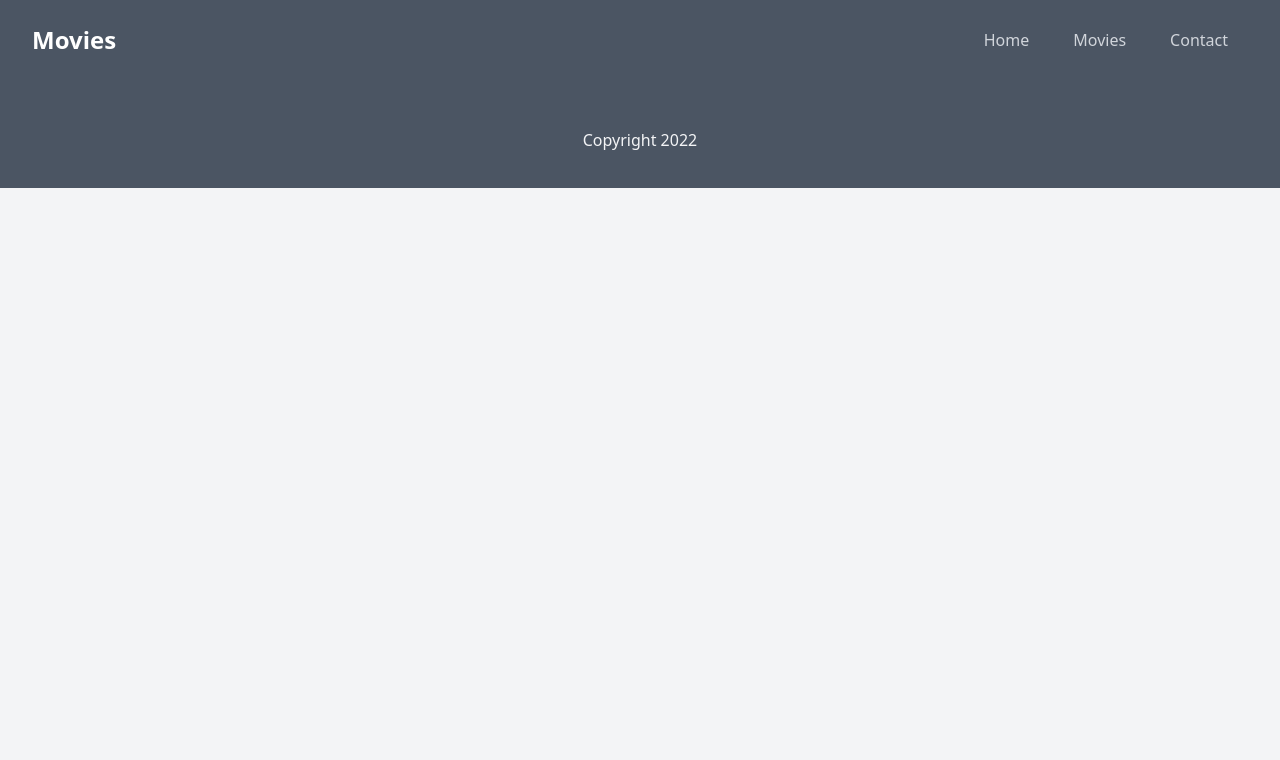
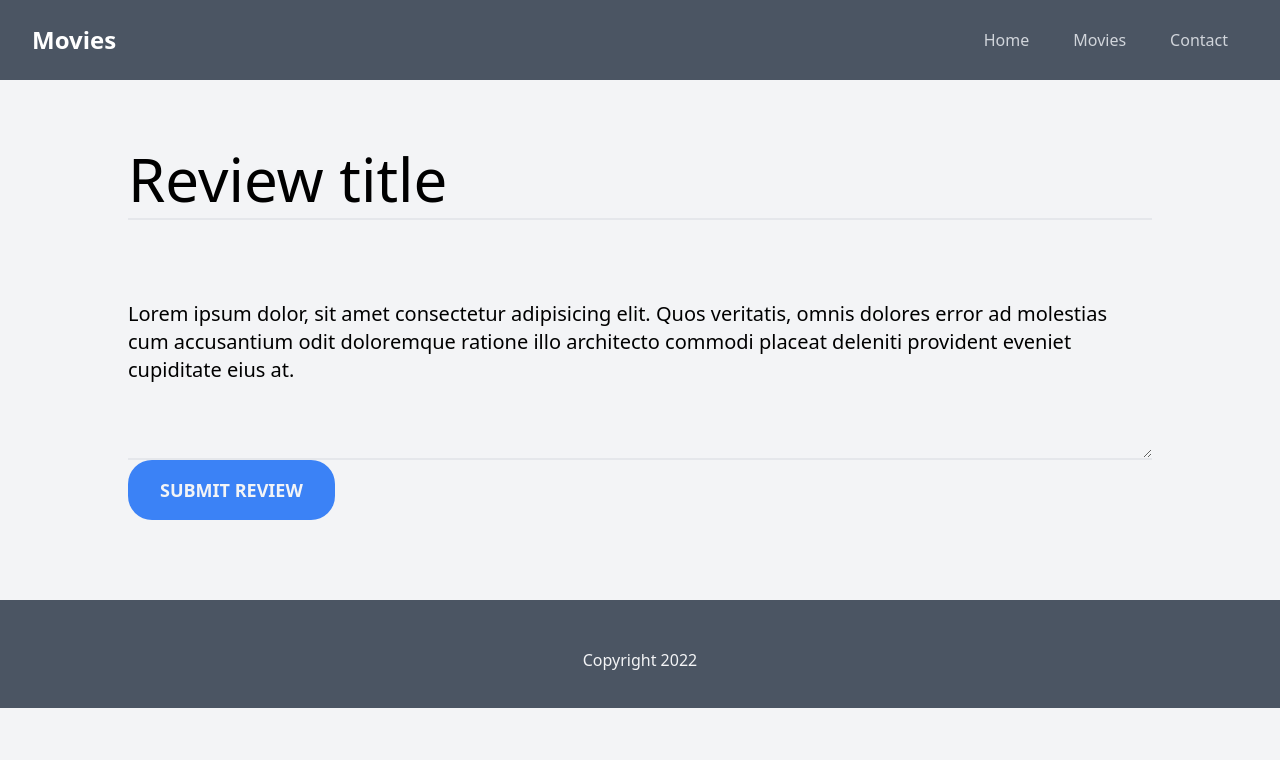
Before and after one commit to markpackham/symfony6_movies, a Symfony app: template templates/movies/edit.html.twig in a window 1280 px wide. Shown: the top 760 px of the page. After the commit the page ends 708 px from the top, so only its background shows below. Run offline with Twig, Linux system fonts and the light colour scheme; the template is opened without the code that fills it, so the values that code supplies are empty; style sheets or scripts are compiled from the project's sources; some libraries are stand-ins or nearby versions.

Commit message:
add template styling for Edit

```diff
--- a/templates/movies/edit.html.twig
+++ b/templates/movies/edit.html.twig
@@ -1,5 +1,35 @@
 {% extends "./base.html.twig" %}
 
 {% block body %}
+<div class="w-4/5 m-auto text-left">
+    <div class="py-15">
+        <h1 class="text-6xl">
+            Edit Movie Review
+        </h1>
+    </div>
+</div>
 
+<div class="w-4/5 m-auto pt-20">
+    <form
+        action="/movies"
+        method="POST"
+        enctype="multipart/form-data">
+        <input
+            type="text"
+            name="title"
+            value="Review title"
+            class="bg-transparent block border-b-2 w-full h-20 text-6xl outline-none">
+
+        <textarea
+            name="description"
+            placeholder="Review Description"
+            class="py-20 bg-transparent block border-b-2 w-full h-60 text-xl outline-none">Lorem ipsum dolor, sit amet consectetur adipisicing elit. Quos veritatis, omnis dolores error ad molestias cum accusantium odit doloremque ratione illo architecto commodi placeat deleniti provident eveniet cupiditate eius at.</textarea>
+
+        <button
+            type="submit"
+            class="uppercase mt-15 bg-blue-500 text-gray-100 text-lg font-extrabold py-4 px-8 rounded-3xl">
+            Submit Review
+        </button>
+    </form>
+</div>
 {% endblock %}
```
